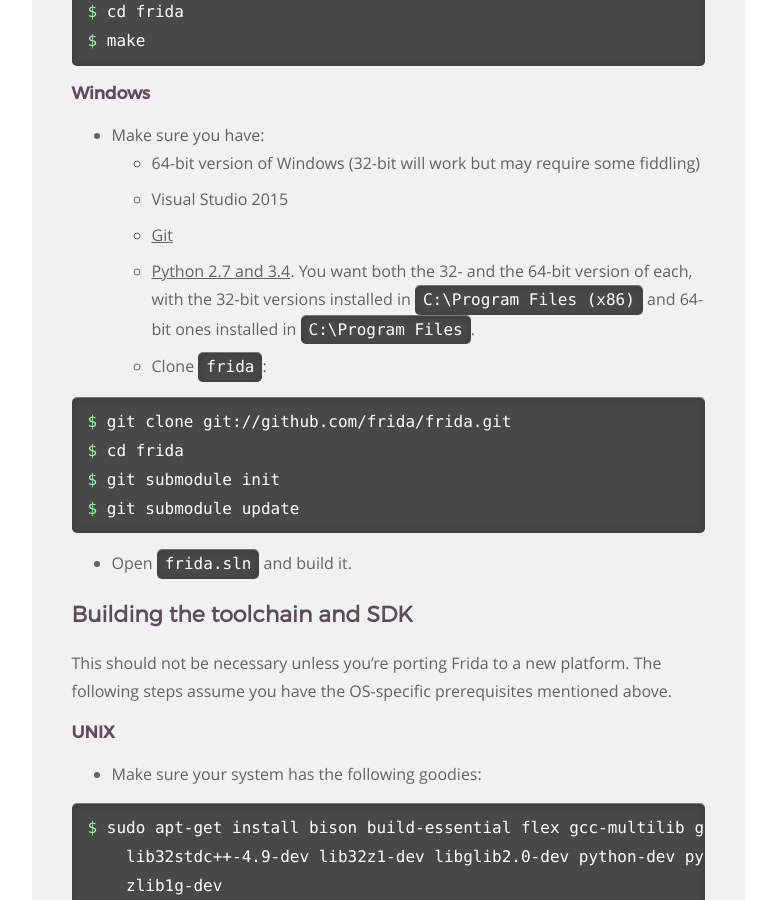
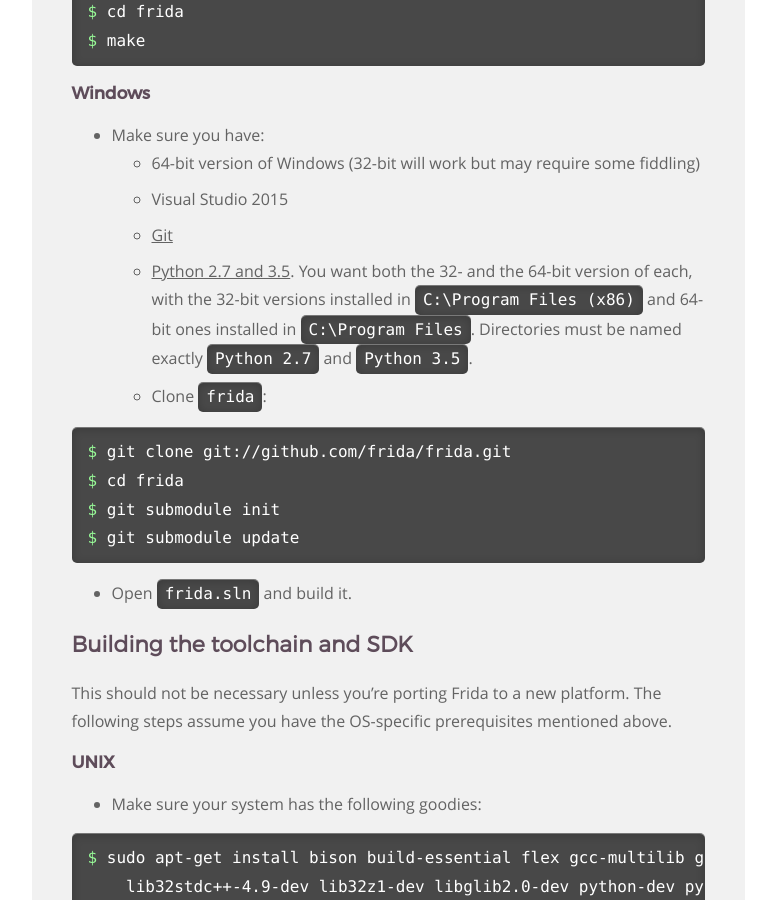
Before and after one commit to frida/frida-website, a Jekyll site: the page built from _docs/building.md, in a window 1280 px wide and 900 px high, scrolled down 1717 px. Shown: the whole window, without its empty margins (364-1140 px from the left). Built offline with Jekyll 4.4.1, drawn with Linux system fonts in a browser that asks for light colours.

Commit message:
Fix outdated Python version requirement

```diff
--- a/_docs/building.md
+++ b/_docs/building.md
@@ -73,9 +73,10 @@ $ make
   - 64-bit version of Windows (32-bit will work but may require some fiddling)
   - Visual Studio 2015
   - [Git](http://msysgit.github.com/)
-  - [Python 2.7 and 3.4](http://python.org/). You want both the 32- and the
+  - [Python 2.7 and 3.5](http://python.org/). You want both the 32- and the
   64-bit version of each, with the 32-bit versions installed in
   `C:\Program Files (x86)` and 64-bit ones installed in `C:\Program Files`.
+  Directories must be named exactly `Python 2.7` and `Python 3.5`.
   - Clone `frida`:
 {% highlight bash %}
 $ git clone git://github.com/frida/frida.git
```
